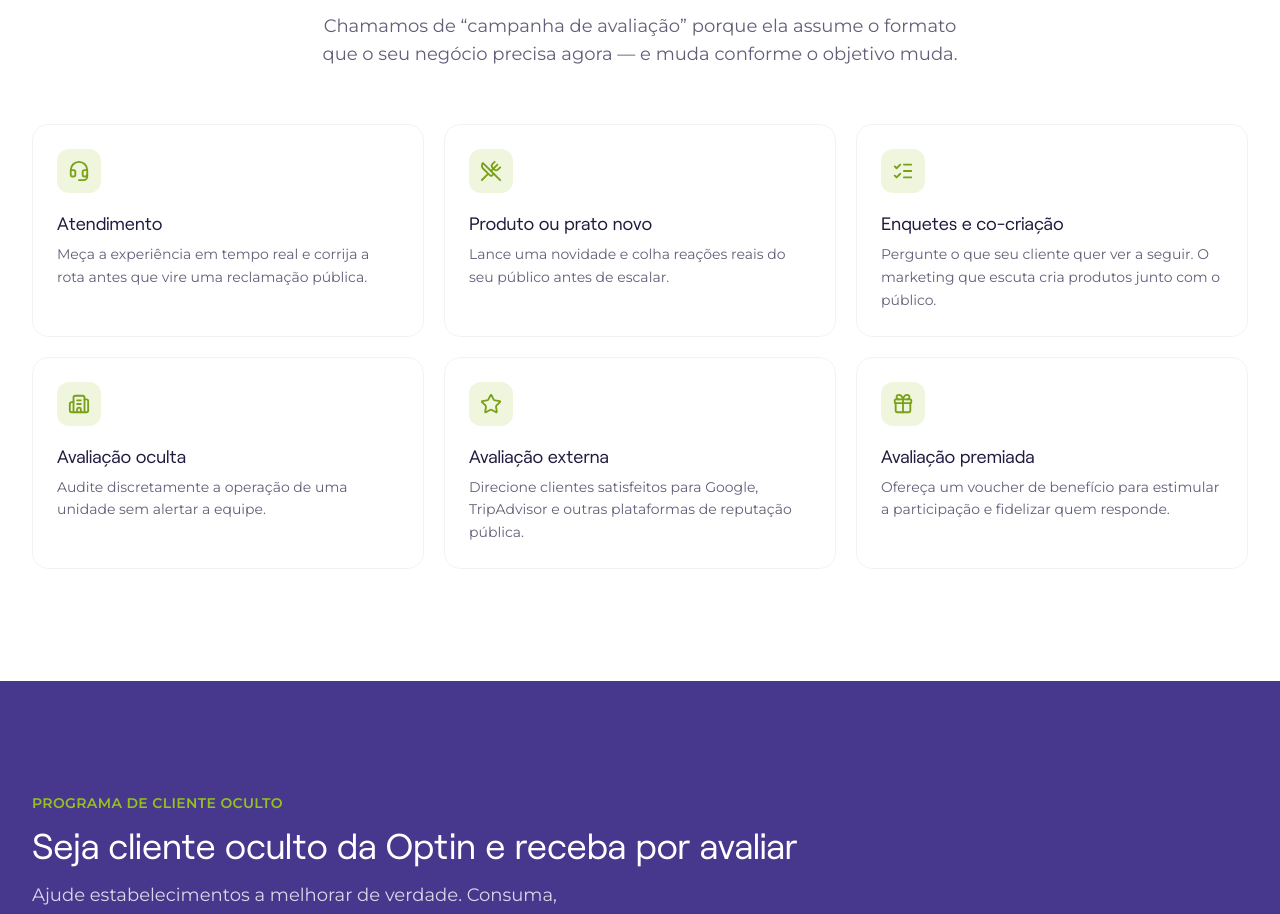
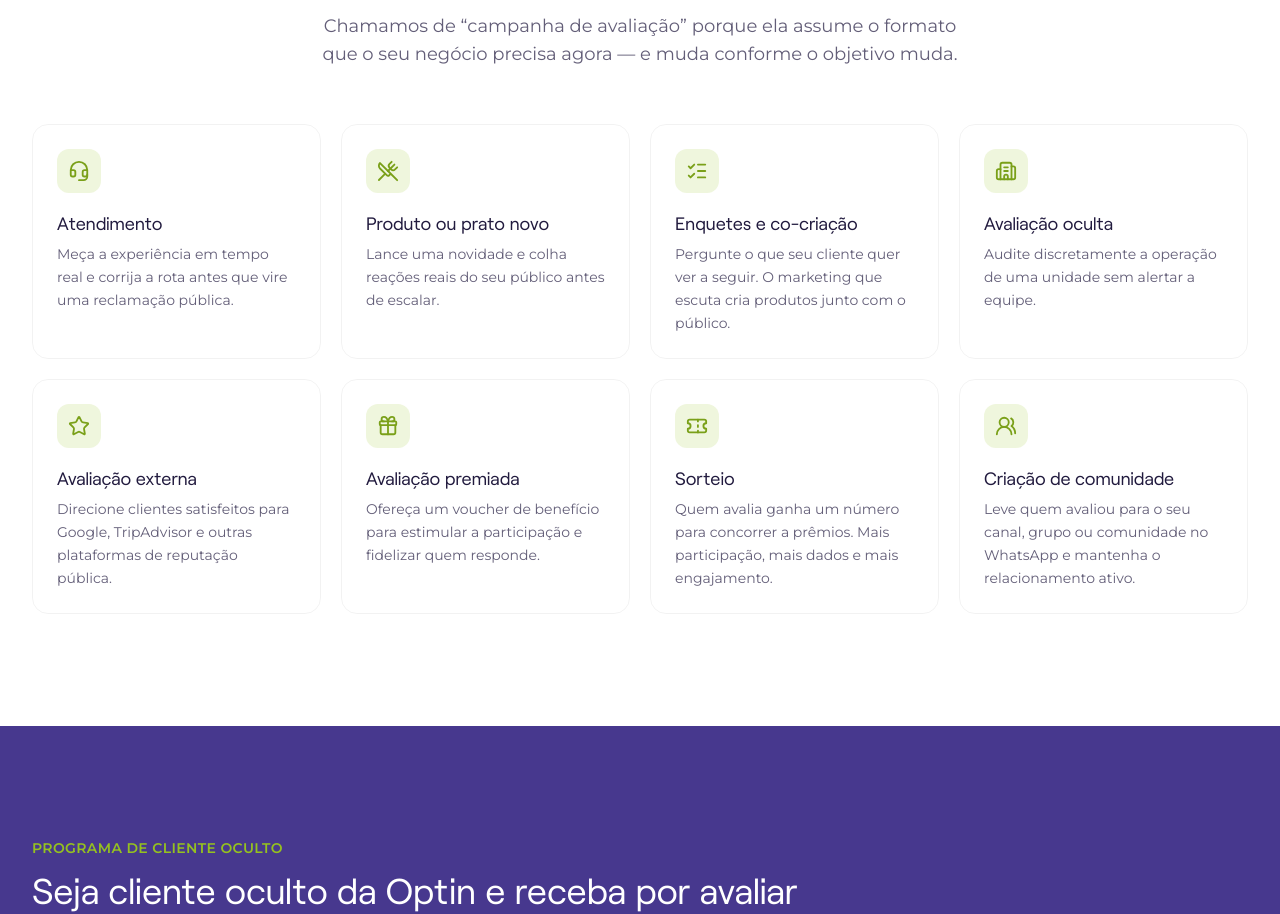
Before and after one commit to 4est-marketing/optin, a Next.js app: page / in a window 1280 px wide. Shown: the part 2566-3480 px from the top of the page. Built offline with nearby package versions, Linux system fonts and the light colour scheme.

Commit message:
Add Sorteio and Criação de comunidade growth levers
Grid moves to 4 columns on large screens so the 8 cards fill two even rows.

Co-Authored-By: Claude Opus 5.5 <noreply@anthropic.com>
Claude-Session: https://claude.ai/code/session_016DLBgmcF5ecatTCktYTHpc

```diff
--- a/src/components/GrowthLevers.tsx
+++ b/src/components/GrowthLevers.tsx
@@ -1,4 +1,13 @@
-import { UtensilsCrossed, Headset, ListChecks, Gift, Star, Building2 } from "lucide-react";
+import {
+  UtensilsCrossed,
+  Headset,
+  ListChecks,
+  Gift,
+  Star,
+  Building2,
+  Ticket,
+  UsersRound,
+} from "lucide-react";
 
 const LEVERS = [
   {
@@ -31,6 +40,16 @@ const LEVERS = [
     title: "Avaliação premiada",
     text: "Ofereça um voucher de benefício para estimular a participação e fidelizar quem responde.",
   },
+  {
+    icon: Ticket,
+    title: "Sorteio",
+    text: "Quem avalia ganha um número para concorrer a prêmios. Mais participação, mais dados e mais engajamento.",
+  },
+  {
+    icon: UsersRound,
+    title: "Criação de comunidade",
+    text: "Leve quem avaliou para o seu canal, grupo ou comunidade no WhatsApp e mantenha o relacionamento ativo.",
+  },
 ];
 
 export default function GrowthLevers() {
@@ -50,7 +69,7 @@ export default function GrowthLevers() {
           </p>
         </div>
 
-        <div className="mt-14 grid gap-5 sm:grid-cols-2 lg:grid-cols-3">
+        <div className="mt-14 grid gap-5 sm:grid-cols-2 lg:grid-cols-4">
           {LEVERS.map(({ icon: Icon, title, text }) => (
             <div
               key={title}
```
